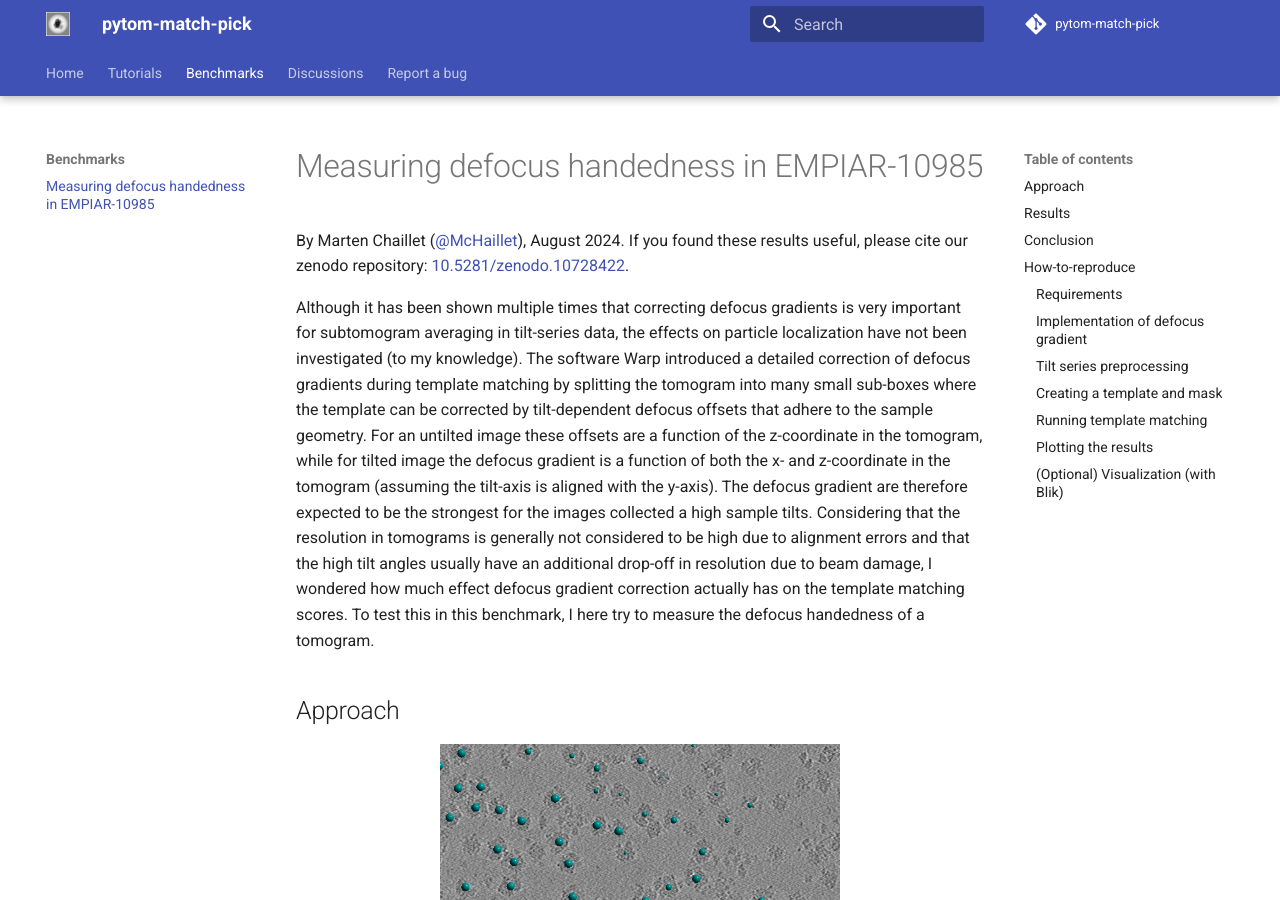
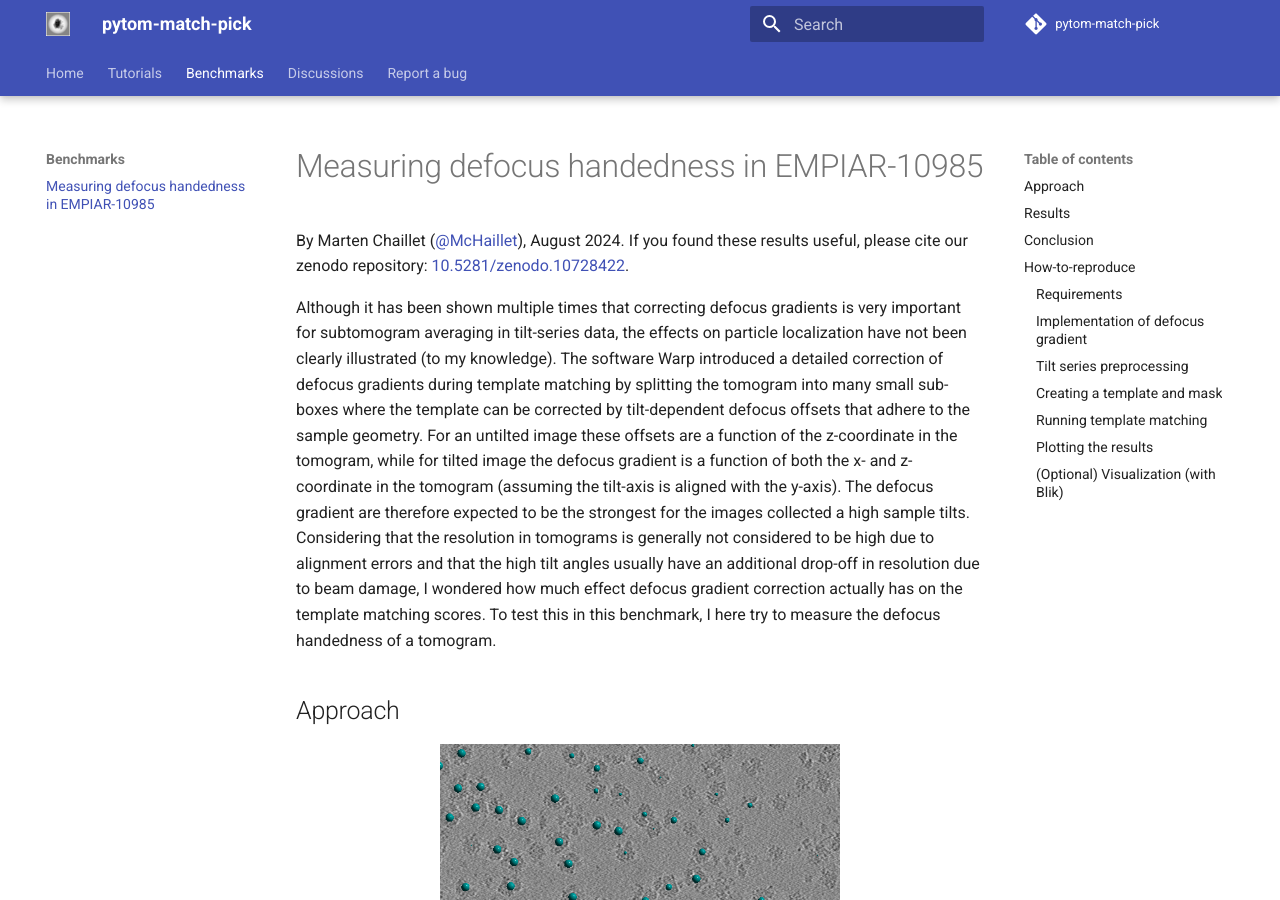
Before and after one commit to SBC-Utrecht/pytom-match-pick, an MkDocs documentation site: the page built from docs/benchmarks/defocus_handedness.md, in a window 1280 px wide and 900 px high. Built offline with MkDocs 1.6.1 and Material for MkDocs 9.7.7, drawn with Linux system fonts in a browser that asks for light colours; comment, search, counter and statistics services are not loaded; some of the changed text lies outside the part shown.

Commit message:
update text to reflect new command

```diff
--- a/docs/benchmarks/defocus_handedness.md
+++ b/docs/benchmarks/defocus_handedness.md
@@ -5,7 +5,7 @@ results useful, please cite our zenodo repository:
 
 Although it has been shown multiple times that correcting defocus gradients is very
 important for subtomogram averaging in tilt-series data, the effects on particle
-localization have not been investigated (to my knowledge). The software Warp
+localization have not been clearly illustrated (to my knowledge). The software Warp
 introduced a detailed correction of defocus gradients during template matching by
 splitting the tomogram into many small sub-boxes where the template can be corrected
 by tilt-dependent defocus offsets
```
Also changed, not shown: other parts of docs/benchmarks/defocus_handedness.md (+1 -1 lines).
